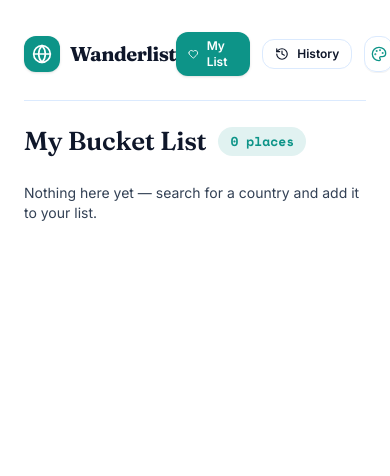
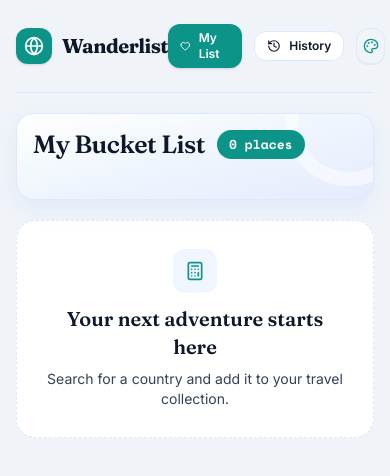
Before and after one commit to harisamjad91591/wanderlist, a React (Vite) app: page /my-list in a window 390 px wide. Shown: the top 476 px of the page. Built offline with nearby package versions, Linux system fonts and the light colour scheme.

Commit message:
Update Wanderlist UI and responsive layout

```diff
--- a/src/pages/MyListPage.tsx
+++ b/src/pages/MyListPage.tsx
@@ -4,6 +4,7 @@ import {
   ArrowUpDown,
   Calculator,
   Download,
+  Filter,
   Search,
   Trash2,
 } from "lucide-react"
@@ -92,26 +93,32 @@ export default function MyListPage() {
     bucketList.length > 0 ? (totalBudgetPKR / bucketList.length).toFixed(0) : "0"
 
   return (
-    <div className="min-h-screen bg-panel dark:bg-slate-900 transition-colors">
-      <div className="max-w-[900px] mx-auto px-6 py-8">
+    <div className="min-h-screen bg-page dark:bg-slate-950 transition-colors">
+      <div className="max-w-[1040px] mx-auto px-4 sm:px-6 py-6 sm:py-8">
         <Navbar />
 
-        <div className="flex items-center justify-between gap-3 mt-5 mb-5 flex-wrap">
-          <div className="flex items-center gap-3">
-            <h2 className="font-display font-semibold text-[26px] tracking-[-0.01em] m-0 text-ink dark:text-white">
-              My Bucket List
-            </h2>
-            <Badge size="md">{displayCount} places</Badge>
-          </div>
+        <div className="relative overflow-hidden mt-5 mb-5 p-4 sm:p-5 rounded-[18px] bg-gradient-to-br from-white via-blue-50/70 to-indigo-100/70 dark:from-slate-800 dark:via-slate-800 dark:to-slate-900 border border-card-border dark:border-slate-700 shadow-[0_8px_24px_rgba(37,99,235,0.07)]">
+          <div className="absolute -right-10 -top-14 size-32 rounded-full border-[14px] border-white/50 dark:border-slate-700/30" />
+          <div className="relative flex flex-col sm:flex-row sm:items-center justify-between gap-3">
+            <div>
+              <div className="flex items-center gap-3 flex-wrap">
+                <h2 className="font-display font-semibold text-[25px] sm:text-[28px] leading-none tracking-[-0.02em] m-0 text-ink dark:text-white">
+                  My Bucket List
+                </h2>
+                <Badge size="md" className="bg-teal text-white border-transparent">
+                  {displayCount} {displayCount === 1 ? "place" : "places"}
+                </Badge>
+              </div>
+            </div>
 
-          <div className="flex items-center gap-2">
+          <div className="relative flex items-center gap-2 mt-3 sm:mt-0">
             {bucketList.length > 0 && (
               <>
                 <Button
                   variant="outline"
                   size="sm"
                   onClick={handleExportPlan}
-                  className="text-xs border-card-border dark:border-slate-700 dark:text-slate-200 hover:bg-surface-soft dark:hover:bg-slate-800"
+                  className="text-xs bg-white/80 border-blue-200 dark:bg-slate-800 dark:border-slate-700 dark:text-slate-200 hover:bg-white dark:hover:bg-slate-700"
                 >
                   <Download className="size-3.5 mr-1 text-teal" />
                   Export Plan
@@ -120,7 +127,7 @@ export default function MyListPage() {
                   variant="outline"
                   size="sm"
                   onClick={() => setIsConfirmOpen(true)}
-                  className="text-xs text-rose-600 border-rose-200 hover:bg-rose-50 dark:border-rose-900/50 dark:bg-rose-950/30 dark:hover:bg-rose-950/80"
+                  className="text-xs text-rose-600 bg-white/70 border-rose-200 hover:bg-rose-50 dark:border-rose-900/50 dark:bg-slate-800 dark:hover:bg-rose-950/80"
                 >
                   <Trash2 className="size-3.5 mr-1" />
                   Clear All
@@ -129,33 +136,34 @@ export default function MyListPage() {
             )}
           </div>
         </div>
+        </div>
 
         {bucketList.length > 0 && (
-          <div className="mb-6 p-5 rounded-2xl bg-gradient-to-r from-teal/10 via-surface-soft to-terracotta/10 dark:from-slate-800 dark:via-slate-800 dark:to-slate-800 border border-card-border dark:border-slate-700 shadow-sm flex flex-col sm:flex-row items-start sm:items-center justify-between gap-4">
+          <div className="mb-5 p-4 sm:p-5 rounded-[18px] bg-white dark:bg-slate-800 border border-card-border dark:border-slate-700 shadow-[0_6px_20px_rgba(15,23,42,0.05)] flex flex-col sm:flex-row items-start sm:items-center justify-between gap-4">
             <div className="flex items-center gap-3.5">
-              <div className="p-3 rounded-xl bg-teal text-white shrink-0 shadow-sm">
-                <Calculator className="size-6" />
+              <div className="p-3 rounded-xl bg-teal text-white shrink-0 shadow-[0_6px_14px_rgba(37,99,235,0.22)]">
+                <Calculator className="size-5" />
               </div>
               <div>
-                <div className="font-mono text-xs uppercase tracking-wider text-muted-5 dark:text-slate-400">
+                <div className="font-mono text-[11px] uppercase tracking-[0.16em] text-muted-5 dark:text-slate-400">
                   Total Estimated Budget
                 </div>
-                <div className="font-display font-bold text-2xl text-ink dark:text-white">
+                <div className="font-display font-bold text-2xl leading-tight text-ink dark:text-white">
                   {totalBudgetPKR.toLocaleString()}{" "}
                   <span className="text-sm font-mono text-teal font-semibold">PKR</span>
                 </div>
               </div>
             </div>
 
-            <div className="text-left sm:text-right font-mono text-xs text-muted-2 dark:text-slate-400">
-              <div>Average / country: <span className="font-bold text-ink dark:text-white">{Number(averageBudget).toLocaleString()} PKR</span></div>
-              <div>Saved destinations: <span className="font-bold text-ink dark:text-white">{bucketList.length}</span></div>
+            <div className="grid grid-cols-2 gap-5 text-left sm:text-right font-mono text-xs text-muted-2 dark:text-slate-400">
+              <div><span className="block mb-1 text-[10px] uppercase tracking-wider">Average / country</span><span className="font-bold text-ink dark:text-white">{Number(averageBudget).toLocaleString()} PKR</span></div>
+              <div><span className="block mb-1 text-[10px] uppercase tracking-wider">Saved destinations</span><span className="font-bold text-ink dark:text-white">{bucketList.length}</span></div>
             </div>
           </div>
         )}
 
         {bucketList.length > 0 && (
-          <div className="flex flex-col sm:flex-row items-center gap-3 mb-6">
+          <div className="flex flex-col sm:flex-row items-center gap-2 mb-5 p-1.5 rounded-[16px] bg-slate-100/80 dark:bg-slate-800/80 border border-card-border dark:border-slate-700">
             <div className="relative flex-1 w-full">
               <Search className="absolute left-4 top-1/2 -translate-y-1/2 size-4 text-muted-2 pointer-events-none" />
               <Input
@@ -163,16 +171,24 @@ export default function MyListPage() {
                 placeholder="Filter saved places (e.g. A)…"
                 value={searchQuery}
                 onChange={(e: React.ChangeEvent<HTMLInputElement>) => setSearchQuery(e.target.value)}
-                className="pl-11 pr-4 bg-white dark:bg-slate-800 border border-card-border dark:border-slate-700 rounded-xl"
+                className="pl-11 pr-24 py-2.5 bg-white dark:bg-slate-900 border border-transparent dark:border-slate-700 rounded-xl shadow-sm"
               />
+              <span
+                className="absolute right-3 top-1/2 -translate-y-1/2 inline-flex items-center gap-1.5 text-muted-2"
+                aria-label={`${displayCount} matching saved places`}
+                title={`${displayCount} matching saved places`}
+              >
+                <Filter className="size-4" />
+                <Badge size="sm">{displayCount}</Badge>
+              </span>
             </div>
 
-            <div className="flex items-center gap-2 w-full sm:w-auto shrink-0">
+            <div className="flex items-center gap-2 w-full sm:w-auto shrink-0 px-2">
               <ArrowUpDown className="size-4 text-muted-2" />
               <select
                 value={sortBy}
                 onChange={(e: React.ChangeEvent<HTMLSelectElement>) => setSortBy(e.target.value as SortOption)}
-                className="px-3 py-2 text-xs font-semibold rounded-xl bg-white dark:bg-slate-800 border border-card-border dark:border-slate-700 text-ink dark:text-white focus:outline-none focus:ring-1 focus:ring-teal cursor-pointer w-full sm:w-auto"
+                className="px-3 py-2 text-xs font-semibold rounded-xl bg-white dark:bg-slate-900 border border-transparent dark:border-slate-700 text-ink dark:text-white focus:outline-none focus:ring-2 focus:ring-teal/30 cursor-pointer w-full sm:w-auto shadow-sm"
               >
                 <option value="default">Sort: Recently Added</option>
                 <option value="name-asc">Name: A to Z</option>
@@ -185,15 +201,19 @@ export default function MyListPage() {
         )}
 
         {bucketList.length === 0 ? (
-          <p className="text-muted-1 text-sm">
-            Nothing here yet — search for a country and add it to your list.
-          </p>
+          <div className="p-7 sm:p-9 text-center rounded-[20px] bg-white dark:bg-slate-800 border border-dashed border-card-border dark:border-slate-700">
+            <div className="mx-auto mb-3 flex size-11 items-center justify-center rounded-xl bg-blue-50 dark:bg-slate-700 text-teal">
+              <Calculator className="size-5" />
+            </div>
+            <h3 className="font-display text-xl font-semibold text-ink dark:text-white">Your next adventure starts here</h3>
+            <p className="mt-2 text-sm text-muted-1 dark:text-slate-400">Search for a country and add it to your travel collection.</p>
+          </div>
         ) : filteredBucketList.length === 0 ? (
-          <p className="text-muted-1 text-sm">
+          <p className="p-8 text-center rounded-[22px] bg-white dark:bg-slate-800 border border-card-border dark:border-slate-700 text-muted-1 dark:text-slate-400 text-sm">
             No saved places starting with &ldquo;{searchQuery}&rdquo;.
           </p>
         ) : (
-          <div className="grid grid-cols-1 sm:grid-cols-2 gap-4">
+          <div className="grid grid-cols-1 sm:grid-cols-2 lg:grid-cols-3 gap-4">
             {filteredBucketList.map((country) => (
               <CountryCard
                 key={country.code}
```
Also changed, not shown: src/components/country/CountryCard.tsx (+20 -12 lines).
